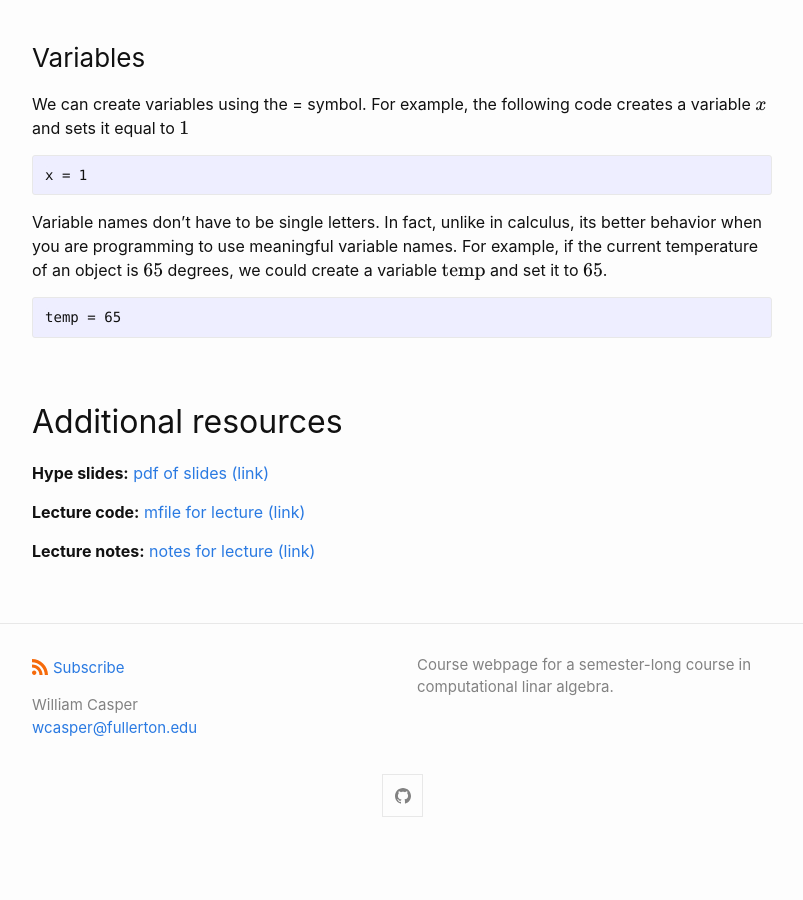
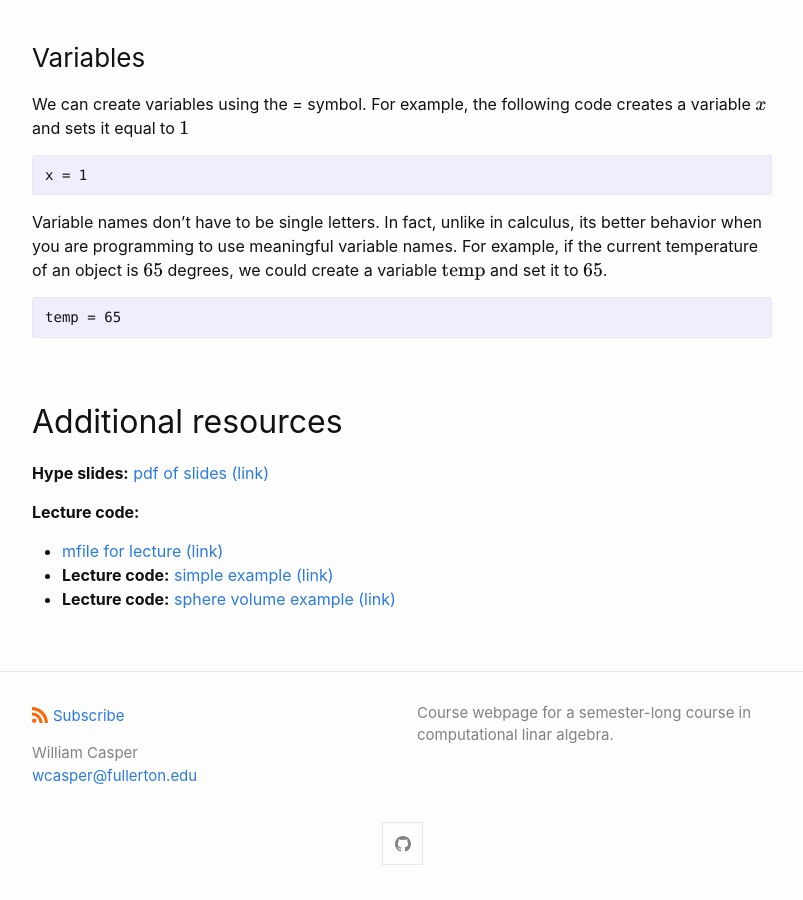
Before and after one commit to wcasper/math107spring2022, a Jekyll site: the page built from _posts/2022-01-24-Week-1-Lecture-1.md, in a window 1280 px wide and 900 px high, scrolled down 1730 px. Shown: the whole window, without its empty margins (238-1041 px from the left). Built offline with Jekyll 4.4.1, drawn with Linux system fonts in a browser that asks for light colours; before the commit the page ends 2582 px from its top, so only the background shows below that.

Commit message:
added additional scripts

```diff
--- a/_posts/2022-01-24-Week-1-Lecture-1.md
+++ b/_posts/2022-01-24-Week-1-Lecture-1.md
@@ -53,6 +53,7 @@
 **Hype slides:** <a target="_parent" href="https://wcasper.github.io/math107spring2022/extras/presentations/hype/slides.pdf">pdf of slides (link)</a>
 
 
-**Lecture code:** <a target="_parent" href="https://wcasper.github.io/math107spring2022/MATLAB/lecture1.m">mfile for lecture (link)</a>
-
-**Lecture notes:** <a target="_parent" href="https://wcasper.github.io/math107spring2022/extras/notes/2021-01-25-Note-10-28.pdf">notes for lecture (link)</a>
+**Lecture code:**
+* <a target="_parent" href="https://wcasper.github.io/math107spring2022/MATLAB/lecture1.m">mfile for lecture (link)</a>
+* **Lecture code:** <a target="_parent" href="https://wcasper.github.io/math107spring2022/MATLAB/lecture1_example.m">simple example (link)</a>
+* **Lecture code:** <a target="_parent" href="https://wcasper.github.io/math107spring2022/MATLAB/lecture1_example.m">sphere volume example (link)</a>
```
